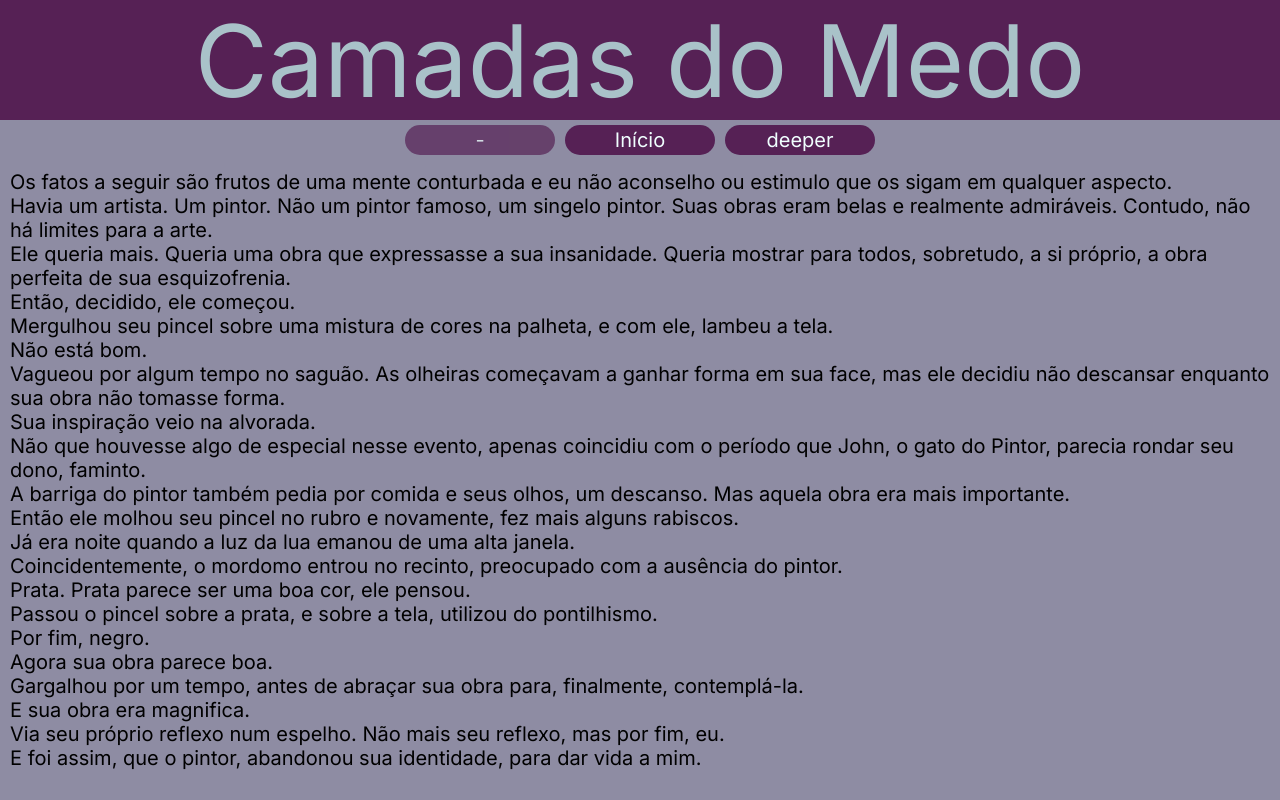
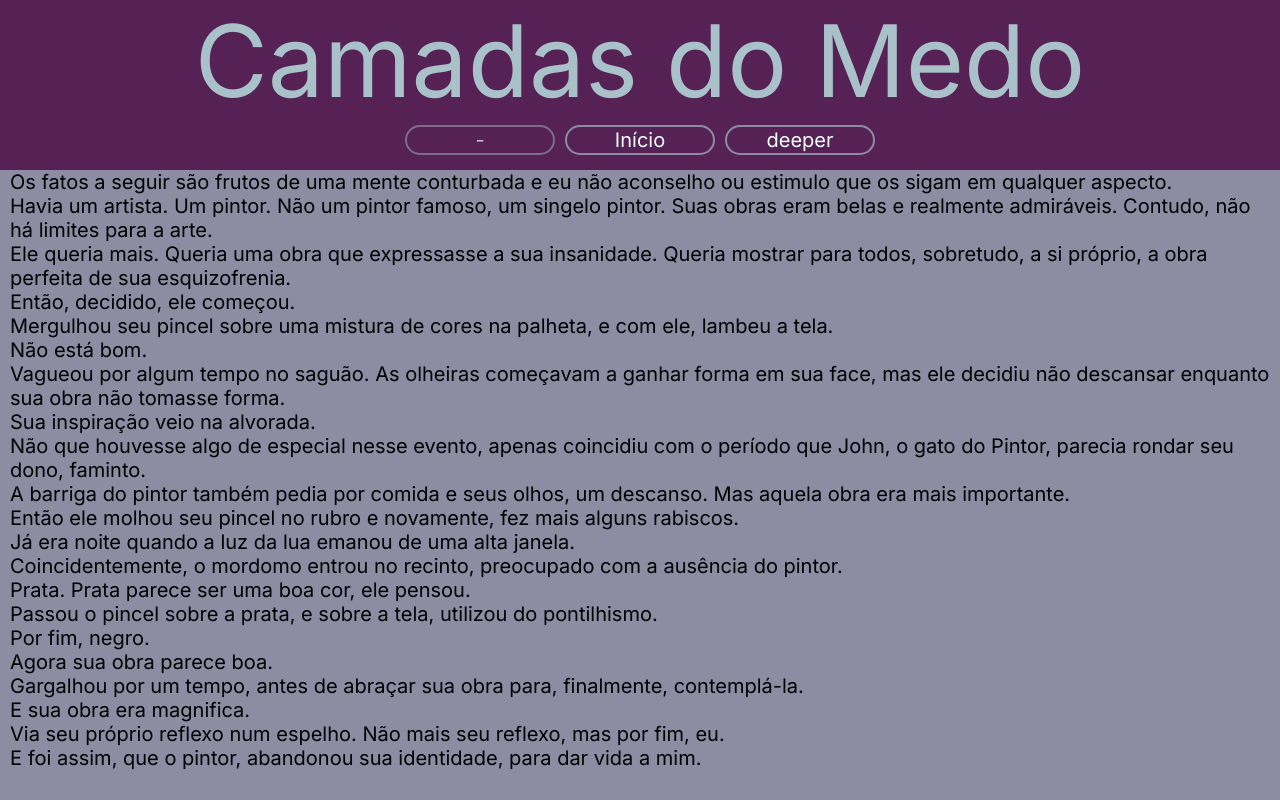
Before and after one commit to fernando-worked/curto-terror-v2, a Next.js app: page / in a window 1280 px wide. Both pictures are taken after a click on the element "schizophrenia". Built offline with nearby package versions, Linux system fonts and the light colour scheme.

Commit message:
tentativas css

```diff
--- a/src/app/components/conteudo.tsx
+++ b/src/app/components/conteudo.tsx
@@ -86,10 +86,12 @@ export const Conteudo = () => {
           <button disabled={buttonProps.inicio.disabled} onClick={handleInicio} className='btn'>{buttonProps.inicio.texto}</button>
           <button disabled={buttonProps.proximo.disabled} onClick={handleProximo} className='btn'>{buttonProps.proximo.texto}</button>
         </div>
+        <div className='content-holder'>
           <div className='texto'>
             {textoSelecionado.texto.split('\n').map((linha, index) => (
               <p key={index}>{linha}</p>
             ))}
+          </div>
         </div>
 
       </div>)
@@ -99,12 +101,15 @@ export const Conteudo = () => {
         <div className='input-holder'>
           <input onChange={handleSearch} placeholder='Digite para buscar' className='search' type='text'></input>
         </div>
+          <div className='content-holder'>
             {textoFiltrado?.map(texto => {
             return <div onClick={() => {
               handleSelect(texto)
             }} className='titulo-tile' key={texto.titulo}>{texto.titulo}</div>
           })}
         </div>
+      </div>
+
 
     )
   }
--- a/src/app/globals.css
+++ b/src/app/globals.css
@@ -66,6 +66,15 @@ html{
   width: 100%;
   height: 50px;
   margin-top: 15vh;
+  background-color: #562155;
+}
+.search{
+  margin: 5px;
+  border: 2px solid #164f7c;
+  border-radius: 20px;
+  padding: 5px;
+  width: 33%;
+  min-width: 300px;
 }
 
 .btn {
@@ -78,6 +87,7 @@ html{
   background-color: #562155;
   transition: background-color 0.3s ease, color 0.3s ease;
   cursor: pointer;
+  border: 2px solid #8e8ca3;
 }
 
 .btn:not(:disabled):hover {
@@ -90,14 +100,7 @@ html{
   cursor: default;
 }
 
-.search{
-  margin: 5px;
-  border: 2px solid #164f7c;
-  border-radius: 20px;
-  padding: 5px;
-  width: 33%;
-  min-width: 300px;
-}
+
 
 .texto{
   margin: 0px 10px;
```
Lines whose indentation alone changed are shown as unchanged.
